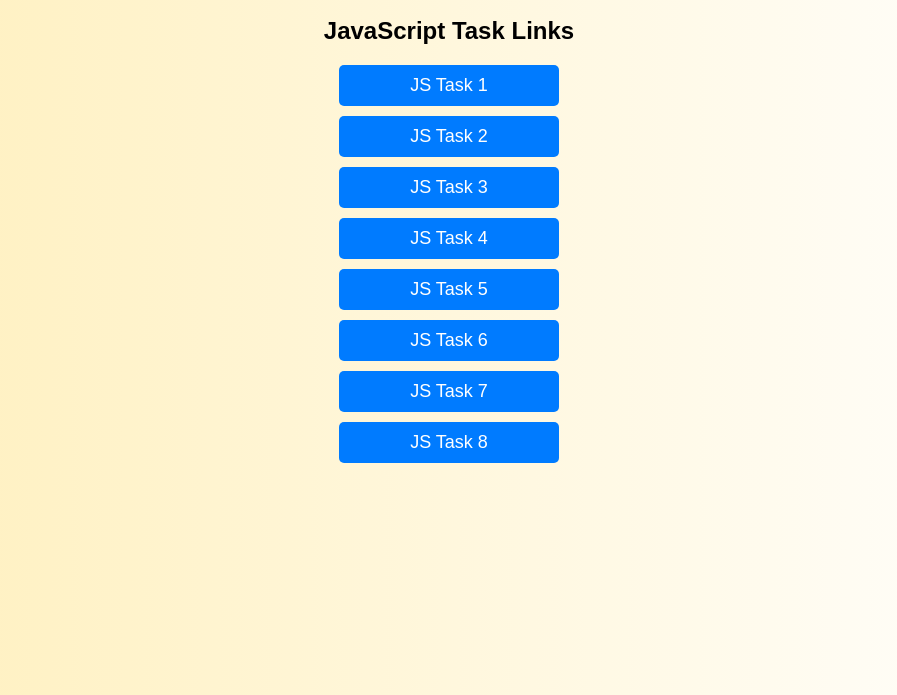
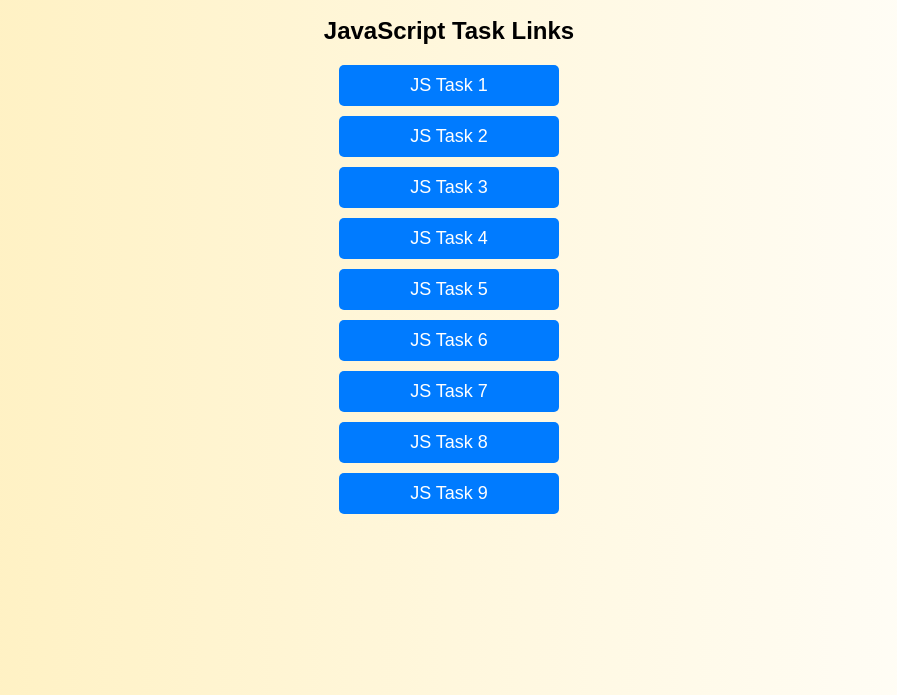
Before and after one commit to rishabbvv/assignment-2, a plain HTML site: page index.html in a window 1280 px wide. Shown: the part 105-800 px from the top of the page, without its empty margins (191-1088 px from the left). Drawn offline with Linux system fonts and the light colour scheme.

Commit message:
Update index.html

```diff
--- a/index.html
+++ b/index.html
@@ -53,7 +53,7 @@
         <a href="JS Task 6.html" target="_blank">JS Task 6</a>
         <a href="JS Task 7.html" target="_blank">JS Task 7</a>
         <a href="JS Task 8.html" target="_blank">JS Task 8</a>
-
+         <a href="indes.html" target="_blank">JS Task 9</a>
     </div>
 
 </body>
```
